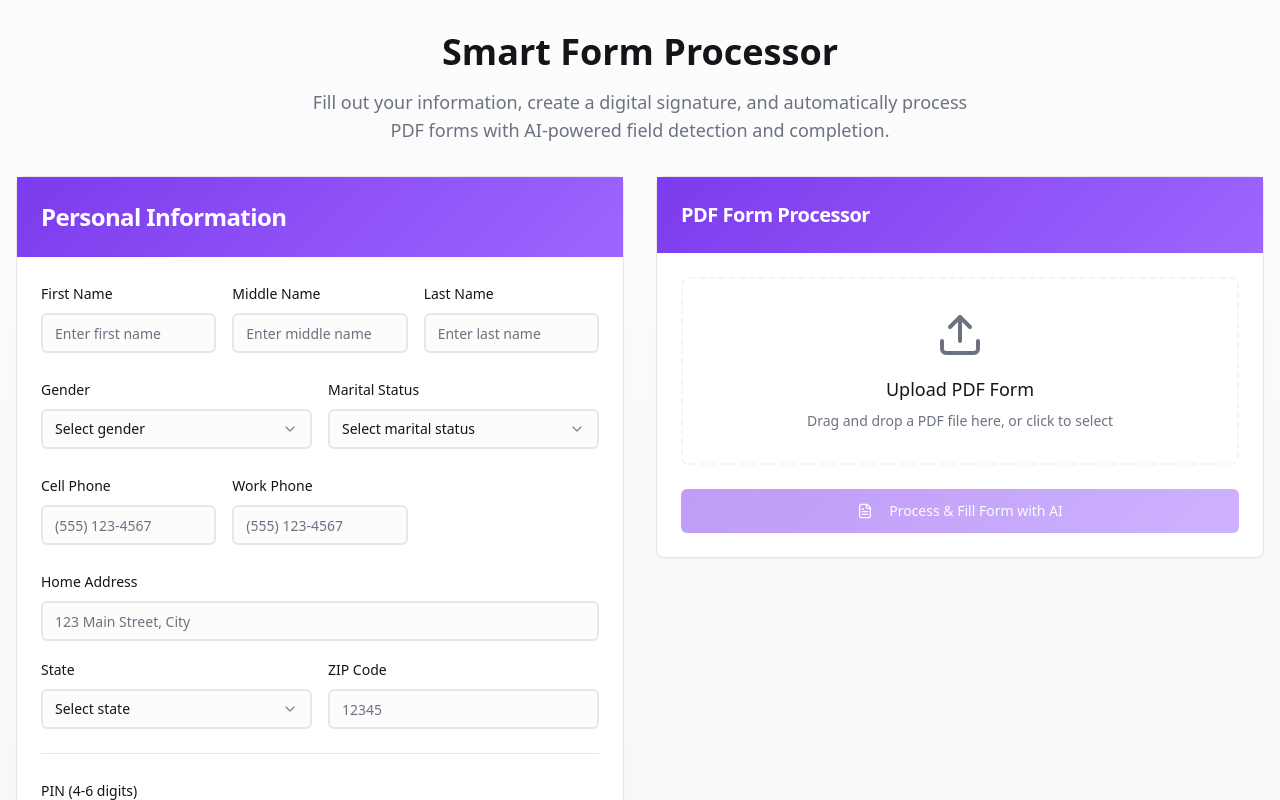
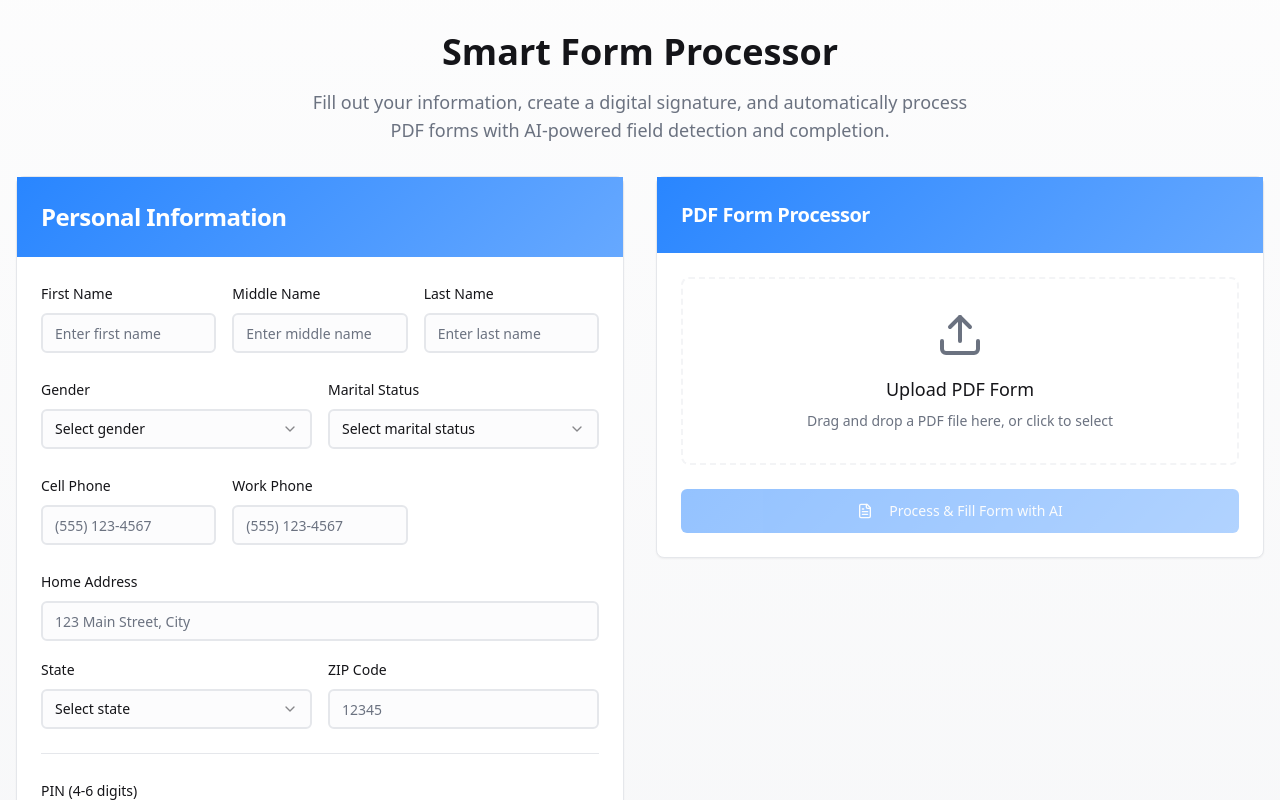
Before and after one commit to g-guthrie/autograph-donut-scribe, a React (Vite) app: page / in a window 1280 px wide. Shown: the top 800 px of the page. Built offline with nearby package versions, Linux system fonts and the light colour scheme.

Commit message:
Change color scheme to blue
Update the application's color scheme to use shades of blue, matching the Apple iMessage color palette.

```diff
--- a/src/index.css
+++ b/src/index.css
@@ -17,9 +17,9 @@ All colors MUST be HSL.
     --popover: 0 0% 100%;
     --popover-foreground: 240 10% 9%;
 
-    --primary: 262 83% 58%;
+    --primary: 214 100% 58%;
     --primary-foreground: 210 40% 98%;
-    --primary-glow: 262 100% 70%;
+    --primary-glow: 214 100% 70%;
 
     --secondary: 220 14.3% 95.9%;
     --secondary-foreground: 220.9 39.3% 11%;
@@ -35,7 +35,7 @@ All colors MUST be HSL.
 
     --border: 220 13% 91%;
     --input: 220 13% 91%;
-    --ring: 262 83% 58%;
+    --ring: 214 100% 58%;
 
     --gradient-primary: linear-gradient(135deg, hsl(var(--primary)), hsl(var(--primary-glow)));
     --gradient-subtle: linear-gradient(180deg, hsl(var(--background)), hsl(var(--muted)));
@@ -59,7 +59,7 @@ All colors MUST be HSL.
 
     --sidebar-border: 220 13% 91%;
 
-    --sidebar-ring: 217.2 91.2% 59.8%;
+    --sidebar-ring: 214 100% 58%;
   }
 
   .dark {
@@ -72,7 +72,7 @@ All colors MUST be HSL.
     --popover: 222.2 84% 4.9%;
     --popover-foreground: 210 40% 98%;
 
-    --primary: 210 40% 98%;
+    --primary: 214 100% 65%;
     --primary-foreground: 222.2 47.4% 11.2%;
 
     --secondary: 217.2 32.6% 17.5%;
@@ -89,15 +89,15 @@ All colors MUST be HSL.
 
     --border: 217.2 32.6% 17.5%;
     --input: 217.2 32.6% 17.5%;
-    --ring: 212.7 26.8% 83.9%;
+    --ring: 214 100% 65%;
     --sidebar-background: 240 5.9% 10%;
     --sidebar-foreground: 240 4.8% 95.9%;
-    --sidebar-primary: 224.3 76.3% 48%;
+    --sidebar-primary: 214 100% 65%;
     --sidebar-primary-foreground: 0 0% 100%;
     --sidebar-accent: 240 3.7% 15.9%;
     --sidebar-accent-foreground: 240 4.8% 95.9%;
     --sidebar-border: 240 3.7% 15.9%;
-    --sidebar-ring: 217.2 91.2% 59.8%;
+    --sidebar-ring: 214 100% 65%;
   }
 }
 
```
